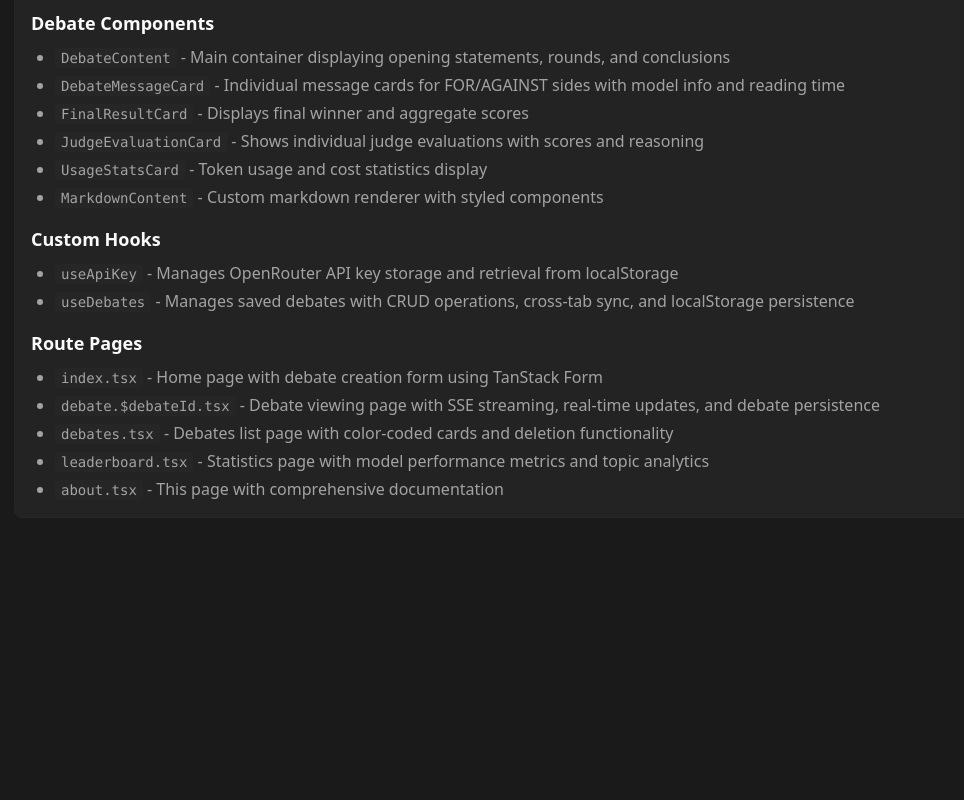
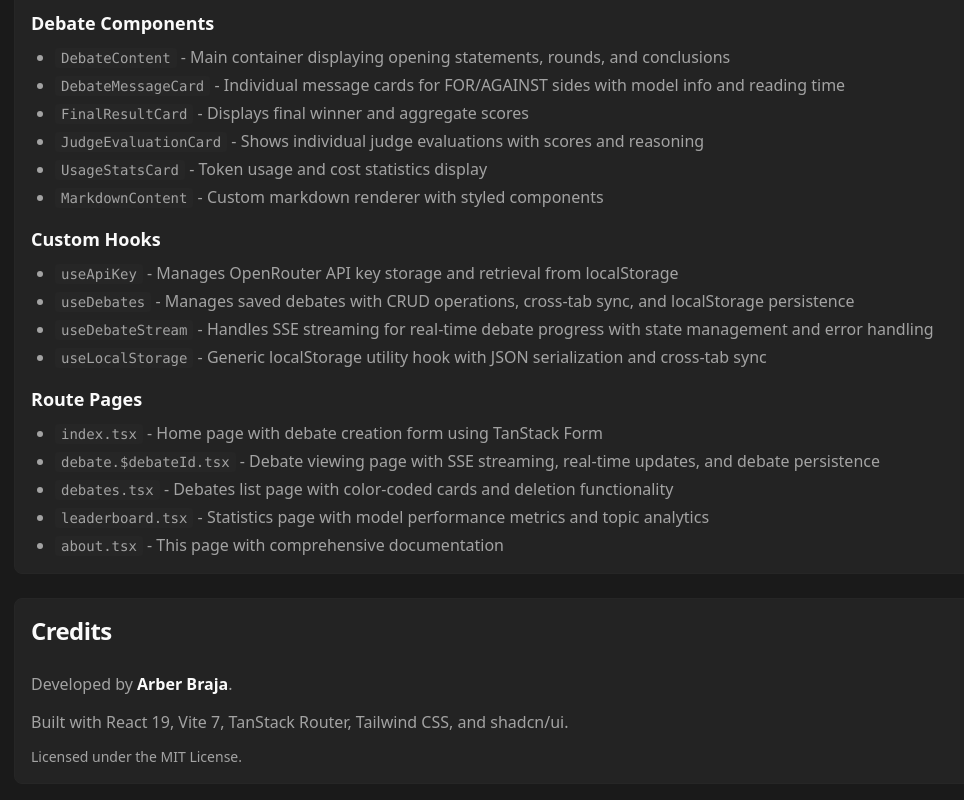
Before and after one commit to arberbr/ai-debates, a React (Vite) app: page /about in a window 1280 px wide. Shown: the part 6188-6988 px from the top of the page, without its empty margins (18-982 px from the left). Before the commit the page ends 6738 px from the top, so only its background shows below. Built offline with nearby package versions, Linux system fonts and the light colour scheme.

Commit message:
Update docs for new hooks and add credits section
Added documentation for useDebateStream and useLocalStorage hooks in both README and About page. Introduced a new Credits section to the About page with author and technology details.

```diff
--- a/src/routes/about.tsx
+++ b/src/routes/about.tsx
@@ -653,6 +653,15 @@ function AboutComponent() {
                   Manages saved debates with CRUD operations, cross-tab sync, and localStorage
                   persistence
                 </li>
+                <li>
+                  <code className="bg-muted px-1.5 py-0.5 rounded-sm text-sm">useDebateStream</code>{" "}
+                  - Handles SSE streaming for real-time debate progress with state management and
+                  error handling
+                </li>
+                <li>
+                  <code className="bg-muted px-1.5 py-0.5 rounded-sm text-sm">useLocalStorage</code>{" "}
+                  - Generic localStorage utility hook with JSON serialization and cross-tab sync
+                </li>
               </ul>
             </div>
             <div>
@@ -685,6 +694,22 @@ function AboutComponent() {
             </div>
           </CardContent>
         </Card>
+
+        {/* Author & Credits */}
+        <Card className="w-full">
+          <CardHeader>
+            <CardTitle className="text-2xl font-bold text-foreground">Credits</CardTitle>
+          </CardHeader>
+          <CardContent className="space-y-3">
+            <p className="text-base text-muted-foreground leading-relaxed">
+              Developed by <strong className="text-foreground">Arber Braja</strong>.
+            </p>
+            <p className="text-base text-muted-foreground leading-relaxed">
+              Built with React 19, Vite 7, TanStack Router, Tailwind CSS, and shadcn/ui.
+            </p>
+            <p className="text-sm text-muted-foreground">Licensed under the MIT License.</p>
+          </CardContent>
+        </Card>
       </div>
     </div>
   );
```
Also changed, not shown: 1 other file (tests, documents, lock files or other folders).
